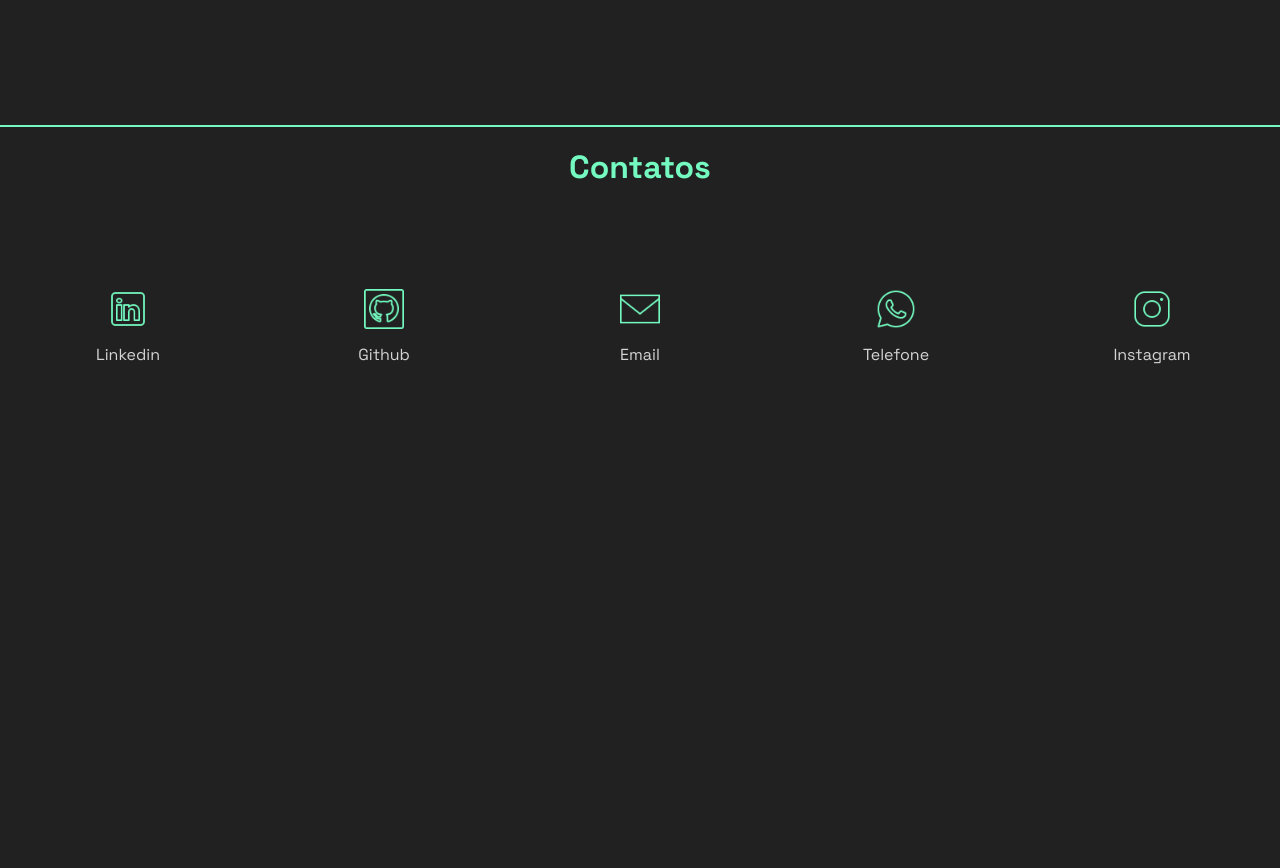
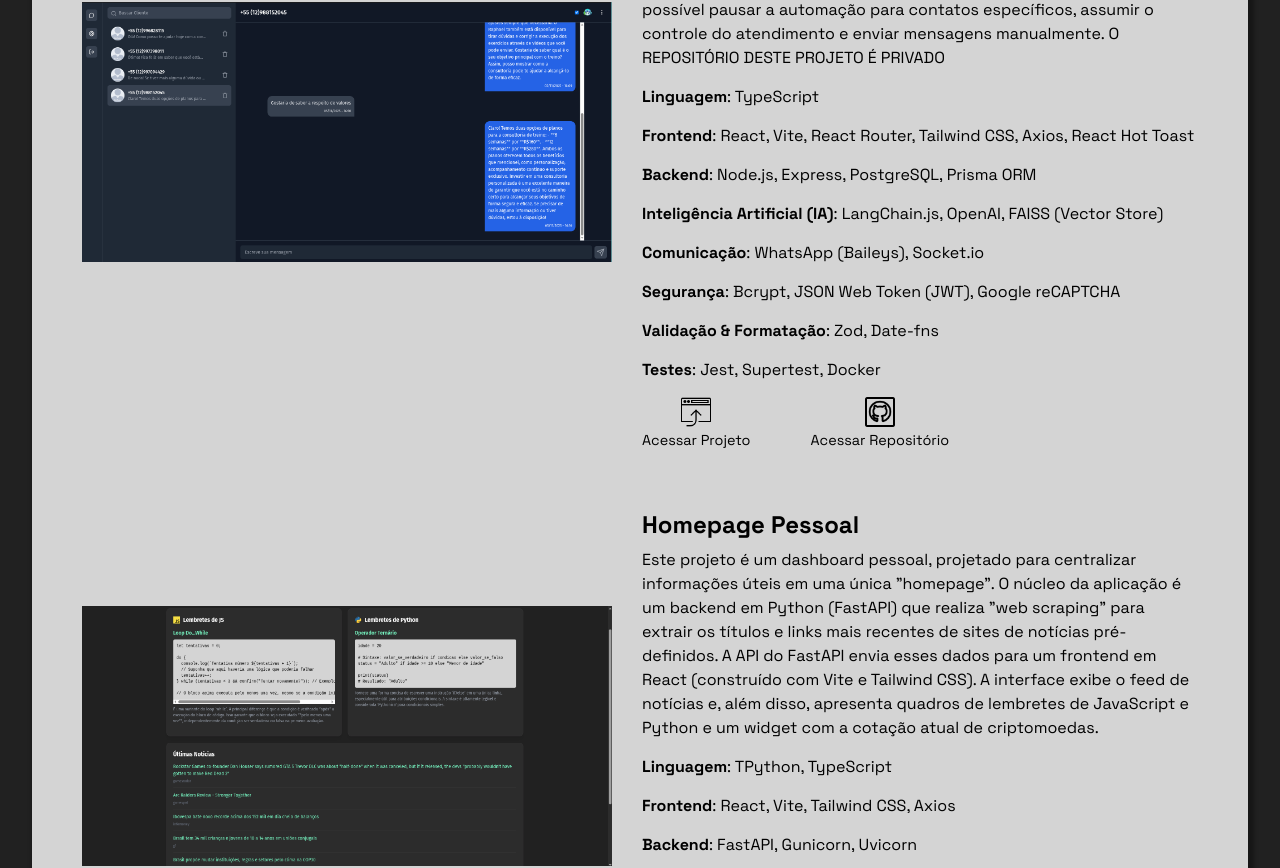
Before and after one commit to RaphaVBueno/portfolio, a Next.js app: page / in a window 1280 px wide. Shown: the part 3456-4324 px from the top of the page. Before the commit the page ends 3923 px from the top, so only its background shows below. Built offline with nearby package versions, Linux system fonts and the light colour scheme; a web font is replaced by a local one.

Commit message:
update projects

```diff
--- a/src/app/components/Projects.tsx
+++ b/src/app/components/Projects.tsx
@@ -25,6 +25,57 @@ function Projects() {
       image: '/projeto01.jpg',
       repoLink: 'https://github.com/RaphaVBueno/todo-api',
       projectLink: 'https://todo-app-bav.pages.dev/',
+    },
+    {
+      title: 'Chatbot de Vendas para Consultoria Fitness',
+      description: `Este projeto é um assistente virtual(chatbot) para WhatsApp, focado na automação de vendas para serviços de consultoria de personal trainer. A aplicação utiliza Inteligência Artificial (LangChain e OpenAI) para interagir com usuários, e apresentar os serviços disponíveis.
+      O backend se conecta a um painel de gerenciamento frontend, que permite monitorar as conversas em tempo real. Através dessa interface, é possível pausar a automação para contatos específicos, assumir o controle do atendimento e enviar mensagens manualmente. O REPOSITÓRIO DESTE PROJETO É PRIVADO`,
+      techs: [
+        { name: 'Linguagem', techs: 'TypeScript' },
+        {
+          name: 'Frontend',
+          techs:
+            'React, Vite, React Router, Tailwind CSS, Axios, React Hot Toast',
+        },
+        {
+          name: 'Backend',
+          techs: 'Node.js, Express, PostgreSQL, Prisma ORM',
+        },
+        {
+          name: 'Inteligência Artificial (IA)',
+          techs: 'LangChain.js, OpenAI, FAISS (Vector Store)',
+        },
+        { name: 'Comunicação', techs: 'WhatsApp (Baileys), Socket.io' },
+        {
+          name: 'Segurança',
+          techs: ' Bcrypt, JSON Web Token (JWT), Google reCAPTCHA',
+        },
+        { name: 'Validação & Formatação', techs: 'Zod, Date-fns' },
+        { name: 'Testes', techs: 'Jest, Supertest, Docker' },
+      ],
+      image: '/projeto02.jpg',
+      repoLink: 'https://github.com/RaphaVBueno/chatbot-consultoria',
+      projectLink: 'https://chatbot-frontend-omega-three.vercel.app/login',
+    },
+    {
+      title: 'Homepage Pessoal',
+      description: `Este projeto é um dashboard pessoal, projetado para centralizar informações úteis em uma única "homepage". O núcleo da aplicação é um backend em Python (FastAPI) que realiza "web scraping" para extrair os títulos e links mais recentes de sites de notícias pré-definidos.
+      A API do FastAPI envia esses dados para um frontend em React (construído com Vite e Tailwind CSS). A interface exibe o feed de notícias e, além disso, apresenta quadros de lembretes de JavaScript e Python e um widget com a cotação atual de criptomoedas.`,
+      techs: [
+        { name: 'Linguagem', techs: 'TPython, TypeScript' },
+        {
+          name: 'Frontend',
+          techs: 'React, Vite, Tailwind CSS, Axios',
+        },
+        {
+          name: 'Backend',
+          techs: 'FastAPI, Gunicorn, Uvicorn',
+        },
+        { name: 'Web Scraping', techs: 'Requests, BeautifulSoup4, Lxml' },
+      ],
+      image: '/projeto03.jpg',
+      repoLink: 'https://github.com/RaphaVBueno/my-home-page-server',
+      projectLink: 'https://my-homepage-5ir.pages.dev/',
     },
   ]
 
```
Also changed, not shown: public/projeto02.jpg (added), public/projeto03.jpg (added).
